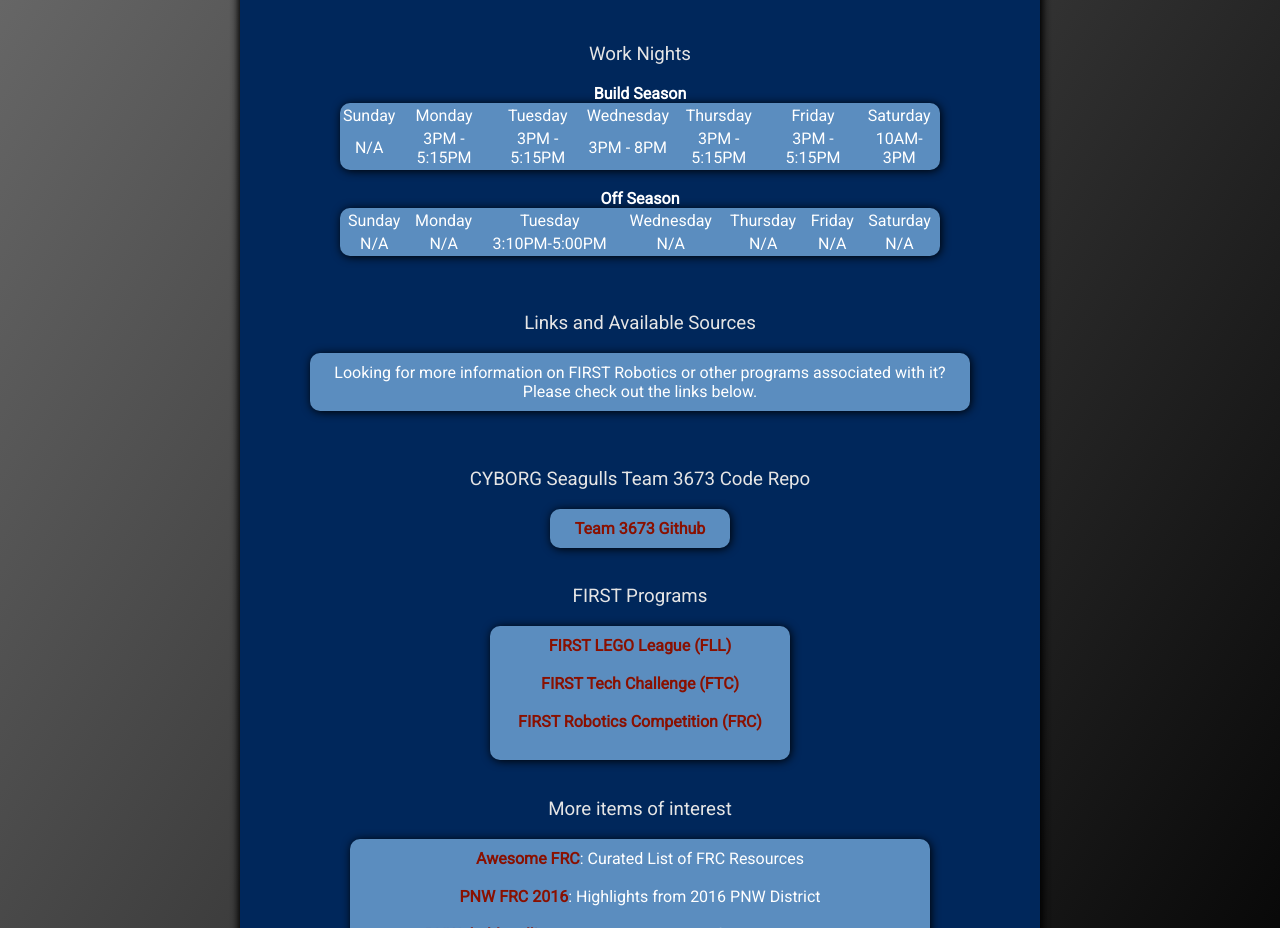
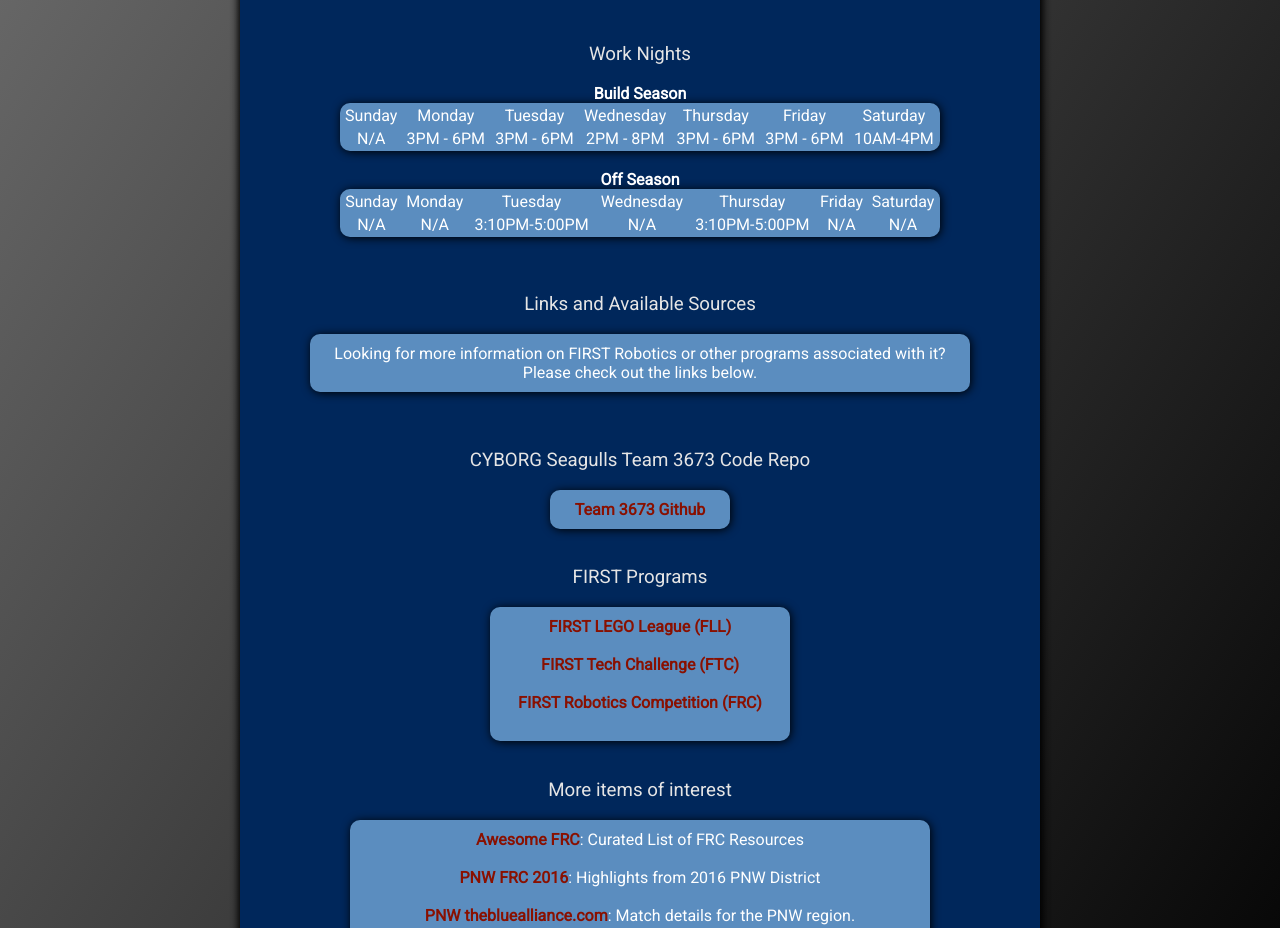
Before and after one commit to seasiderobotics3673/seasiderobotics3673.github.io, a plain HTML site: page home.html in a window 1280 px wide. Shown: the part 820-1748 px from the top of the page. Drawn offline with Linux system fonts and the light colour scheme.

Commit message:
Update home.html

```diff
--- a/home.html
+++ b/home.html
@@ -51,12 +51,12 @@
 		</tr>
 		<tr>
 			<td >N/A</td>
-			<td >3PM - 5:15PM</td>
-			<td >3PM - 5:15PM</td>
-			<td >3PM - 8PM</td>
-			<td >3PM - 5:15PM</td>
-			<td >3PM - 5:15PM</td>
-			<td >10AM-3PM</td>
+			<td >3PM - 6PM</td>
+			<td >3PM - 6PM</td>
+			<td >2PM - 8PM</td>
+			<td >3PM - 6PM</td>
+			<td >3PM - 6PM</td>
+			<td >10AM-4PM</td>
 		</tr>
 	</table>
 
@@ -77,7 +77,7 @@
 			<td >N/A</td>
 			<td >3:10PM-5:00PM</td>
 			<td >N/A</td>
-			<td >N/A</td>
+			<td >3:10PM-5:00PM</td>
 			<td >N/A</td>
 			<td >N/A</td>
 		</tr>
```
